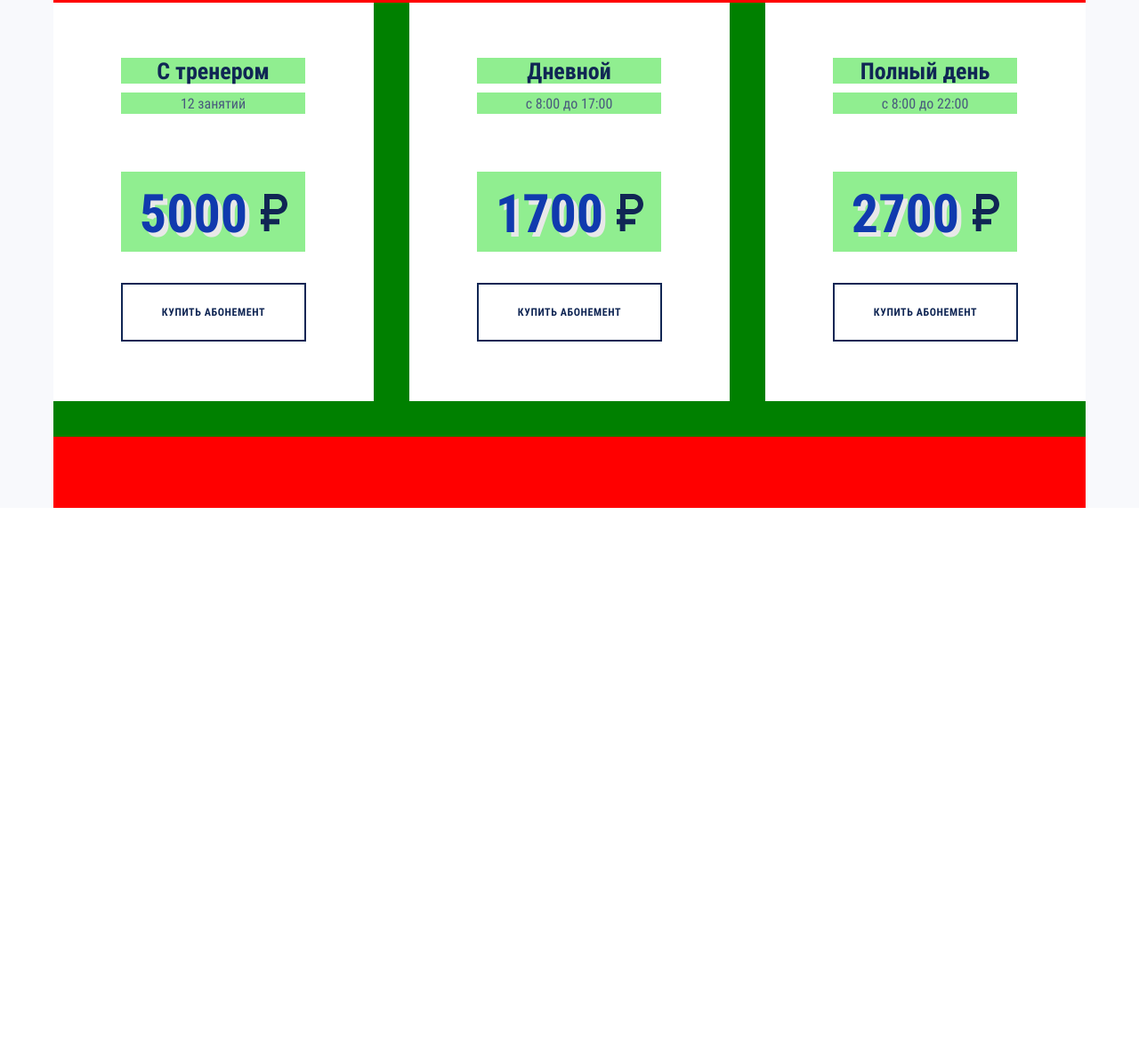
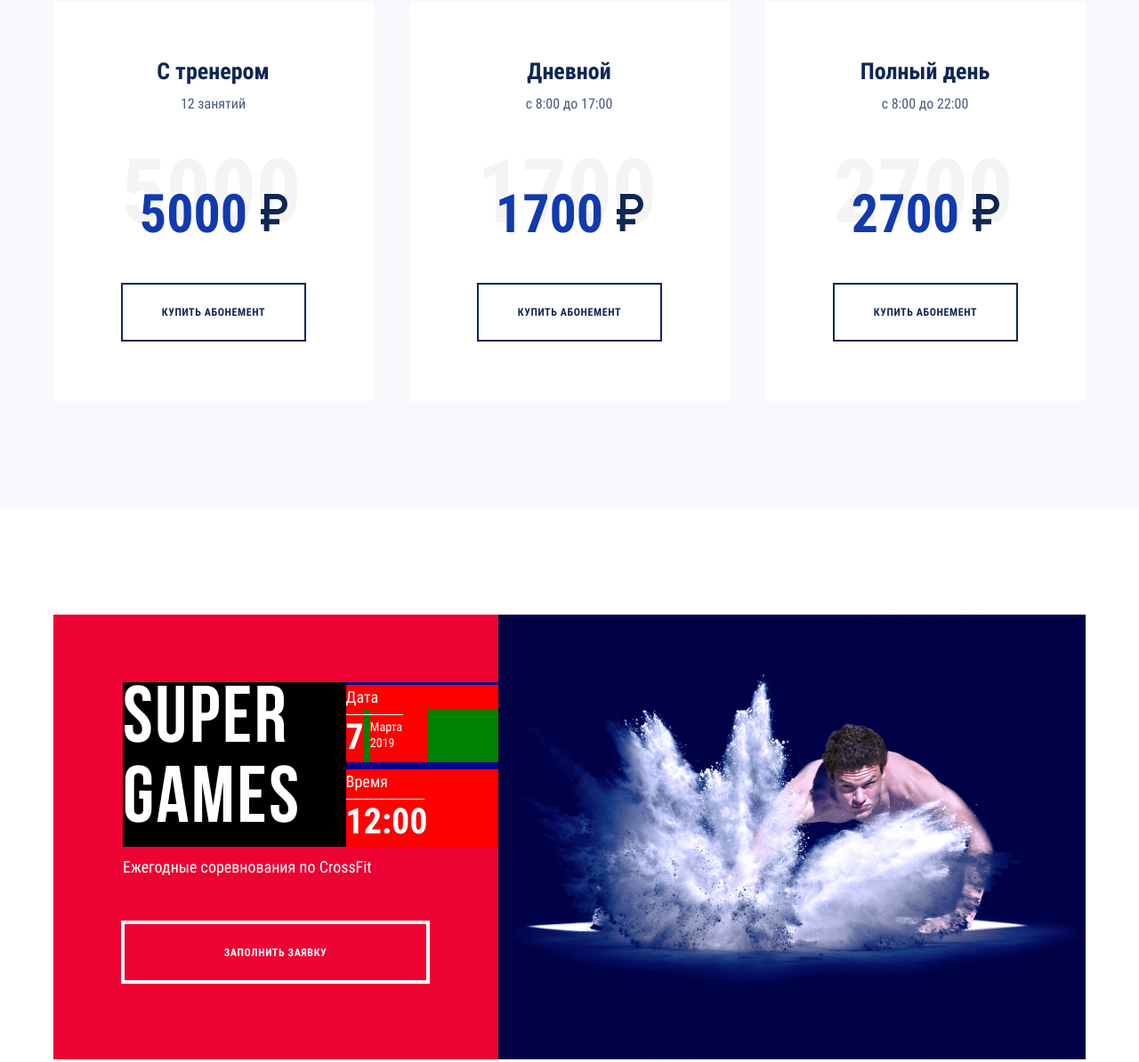
Before and after one commit to kalashnikovsb/Fitness, a website: page source/index.html in a window 1280 px wide. Shown: the part 1694-2888 px from the top of the page at 89% size. Before the commit the page ends 2265 px from the top, so only its background shows below. Drawn offline with nearby package versions, Linux system fonts and the light colour scheme; files that its build step writes are made by us from their sources.

Commit message:
Блок с анонсом

```diff
--- a/source/index.html
+++ b/source/index.html
@@ -44,7 +44,6 @@
 
     <main class="main-content">
       <h1 class="visually-hidden">Фитнес центр Supergym</h1>
-
       <section class="about">
         <div class="about__left">
           <h2 class="about__title">Тренажерный зал</h2>
@@ -67,7 +66,6 @@
       <section class="subscription">
         <div class="subscription__center">
           <h2 class="subscription__title">Абонементы</h2>
-
           <div class="subscription__times">
             <ul class="subscription__times-list">
               <li class="subscription__time-item">1 месяц</li>
@@ -75,13 +73,14 @@
               <li class="subscription__time-item">12 месяцев</li>
             </ul>
           </div>
-
           <ul class="subscription__rates-list">
             <li class="subscription__rate-item">
               <div class="subscription__inner">
                 <p class="subscription__name">С тренером</p>
                 <p class="subscription__info">12 занятий</p>
-                <p class="subscription__price">5000</p>
+                <p class="subscription__price" data-price="5000">
+                  <span class="subscription__num">5000</span>
+                </p>
                 <a class="button button--subscription" href="catalog.html">Купить абонемент</a>
               </div>
             </li>
@@ -89,7 +88,9 @@
               <div class="subscription__inner">
                 <p class="subscription__name">Дневной</p>
                 <p class="subscription__info">с 8:00 до 17:00</p>
-                <p class="subscription__price">1700</p>
+                <p class="subscription__price" data-price="1700">
+                  <span class="subscription__num">1700</span>
+                </p>
                 <a class="button button--subscription" href="catalog.html">Купить абонемент</a>
               </div>
             </li>
@@ -97,7 +98,9 @@
               <div class="subscription__inner">
                 <p class="subscription__name">Полный день</p>
                 <p class="subscription__info">с 8:00 до 22:00</p>
-                <p class="subscription__price">2700</p>
+                <p class="subscription__price" data-price="2700">
+                  <span class="subscription__num">2700</span>
+                </p>
                 <a class="button button--subscription" href="catalog.html">Купить абонемент</a>
               </div>
             </li>
@@ -105,6 +108,34 @@
         </div>
       </section>
 
+      <section class="games">
+        <div class="games__left">
+
+          <div class="games__inner">
+            <h2 class="games__title">Super Games</h2>
+            <div class="games__scedule">
+              <div class="games__date">
+                <span class="games__date-title">Дата</span>
+                <div class="games__date-text">
+                  <span class="games__day">7</span>
+                  <div class="games__month-year">Марта 2019</div>
+                </div>
+              </div>
+
+              <div class="games__time">
+                <div class="games__time-title">Время</div>
+                <div class="games__time-text">12:00</div>
+              </div>
+            </div>
+          </div>
+
+          <p class="games__text">Ежегодные соревнования по CrossFit</p>
+          <a class="button button--games">Заполнить заявку</a>
+        </div>
+
+        <div class="games__right"></div>
+      </section>
+
     </main>
 
   </body>
--- a/source/sass/blocks/button.scss
+++ b/source/sass/blocks/button.scss
@@ -46,9 +46,27 @@
   background: linear-gradient(-50deg, #003d85, #b80027 70%);
 }
 
+.button--games {
+  background: transparent;
+  width: 347px;
+  padding-top: 24px;
+  padding-bottom: 25px;
+  margin-left: -2px;
+}
+
 @media (max-width: $desktop-width) {
   .button--introduction {
     width: 187px;
+  }
+
+  .button--games {
+    font-size: 10px;
+    line-height: 12px;
+    border-width: 2px;
+    width: 204px;
+    margin-left: -1px;
+    padding-top: 12px;
+    padding-bottom: 13px;
   }
 }
 
--- /dev/null
+++ b/source/sass/blocks/games.scss
@@ -0,0 +1,217 @@
+.games {
+  background: green;
+  max-width: 1160px;
+  margin: 0 auto;
+  display: flex;
+  margin-bottom: 100px;
+}
+
+.games__left {
+  width: 500px;
+  box-sizing: border-box;
+  padding-top: 76px;
+  padding-bottom: 85px;
+  padding-left: 78px;
+  margin-right: 0;
+  background: #ed0233;
+}
+
+.games__inner {
+  background: black;
+  display: flex;
+  margin-bottom: 9px;
+}
+
+.games__title {
+  font-family: "Bebas Neue", "Arial", sans-serif;
+  font-size: 90px;
+  line-height: 90px;
+  font-weight: 700;
+  color: #ffffff;
+  text-transform: uppercase;
+  letter-spacing: 0.03em;
+  width: 240px;
+  margin-top: 0;
+  margin-bottom: 0;
+  margin-right: 50px;
+}
+
+.games__scedule {
+  font-family: "Roboto Condensed", "Arial", sans-serif;
+  color: #ffffff;
+  background: darkblue;
+  width: 100%;
+  padding-top: 3px;
+}
+
+.games__date {
+  margin-bottom: 8px;
+}
+
+.games__date-title {
+  font-size: 18px;
+  line-height: 27px;
+  font-weight: 400;
+  background: red;
+  display: block;
+  position: relative;
+}
+
+.games__date-title::before {
+  content: "";
+  width: 64px;
+  height: 1px;
+  background: #ffffff;
+  position: absolute;
+  bottom: -7px;
+  left: 0;
+}
+
+.games__date-text {
+  background: green;
+  display: flex;
+}
+
+.games__day {
+  font-size: 40px;
+  line-height: 60px;
+  font-weight: 700;
+  background: red;
+  margin-right: 7px;
+}
+
+.games__month-year {
+  font-size: 14px;
+  line-height: 18px;
+  font-weight: 400;
+  background: red;
+  width: 65px;
+  padding-top: 11px;
+}
+
+.games__time-title {
+  font-size: 18px;
+  line-height: 27px;
+  background: red;
+  position: relative;
+}
+
+.games__time-title::before {
+  content: "";
+  position: absolute;
+  bottom: -7px;
+  left: 0;
+  background: #ffffff;
+  width: 88px;
+  height: 1px;
+}
+
+.games__time-text {
+  background: red;
+  font-size: 40px;
+  line-height: 60px;
+  font-weight: bold;
+}
+
+.games__text {
+  font-family: "Roboto Condensed", "Arial", sans-serif;
+  font-size: 18px;
+  line-height: 27px;
+  color: #ffffff;
+  margin-top: 0;
+  margin-bottom: 47px;
+}
+
+.games__right {
+  width: 660px;
+  background: #010245;
+  background-position: 50% 50%;
+  background-repeat: no-repeat;
+  background-image: url("../img/sportsman-desktop@1x.jpg");
+}
+
+@media (max-width: $desktop-width) {
+  .games {
+    max-width: 678px;
+  }
+
+  .games__left {
+    width: 292px;
+    padding-top: 45px;
+    padding-bottom: 50px;
+    padding-left: 45px;
+    margin-right: 0;
+  }
+
+  .games__inner {
+    margin-bottom: 1px;
+  }
+
+  .games__title {
+    font-size: 52px;
+    line-height: 52px;
+    width: 300px;
+    margin-right: 23px;
+  }
+
+  .games__scedule {
+    width: 100%;
+    padding-top: 1px;
+  }
+
+  .games__date {
+    margin-bottom: 0;
+  }
+
+  .games__date-title {
+    font-size: 12px;
+    line-height: 18px;
+  }
+
+  .games__date-title::before {
+    width: 42px;
+    height: 1px;
+    bottom: -3px;
+  }
+
+  .games__day {
+    font-size: 24px;
+    line-height: 36px;
+    margin-right: 4px;
+  }
+
+  .games__month-year {
+    font-size: 10px;
+    line-height: 12px;
+    width: 40px;
+    padding-top: 5px;
+  }
+
+  .games__time-title {
+    font-size: 12px;
+    line-height: 18px;
+    margin-bottom: -3px;
+  }
+
+  .games__time-title::before {
+    bottom: -2px;
+    left: 0;
+    width: 56px;
+  }
+
+  .games__time-text {
+    font-size: 24px;
+    line-height: 36px;
+  }
+
+  .games__text {
+    font-size: 12px;
+    line-height: 18px;
+    margin-bottom: 31px;
+  }
+
+  .games__right {
+    width: 386px;
+    background-image: url("../img/sportsman-tablet@1x.jpg");
+  }
+}
--- a/source/sass/blocks/subscription.scss
+++ b/source/sass/blocks/subscription.scss
@@ -1,9 +1,9 @@
 .subscription {
   background: #f8f9fc;
+  margin-bottom: 120px;
 }
 
 .subscription__center {
-  background: red;
   max-width: 1160px;
   margin: auto;
   padding-top: 114px;
@@ -20,7 +20,6 @@
   letter-spacing: 0.03em;
   margin: auto;
   text-align: center;
-  background: lightgreen;
   margin-top: 0;
   margin-bottom: 38px;
 }
@@ -36,7 +35,6 @@
   margin: 0;
   padding: 0;
   display: flex;
-  background: #aaaaaa;
   position: relative;
   margin-top: 0;
   margin-bottom: 0;
@@ -64,6 +62,10 @@
   border-bottom: 2px solid rgb(228, 228, 228);
 }
 
+.subscription__time-item:hover {
+  color: #102654;
+}
+
 .subscription__time-item:last-of-type {
   margin-right: 0;
 }
@@ -81,7 +83,6 @@
   flex-wrap: wrap;
   list-style: none;
   padding: 0;
-  background: green;
 }
 
 .subscription__rate-item {
@@ -120,7 +121,6 @@
   line-height: 29px;
   font-weight: 700;
   color: #102654;
-  background: lightgreen;
   margin-top: 0;
   margin-bottom: 10px;
 }
@@ -131,7 +131,6 @@
   line-height: 24px;
   font-weight: 400;
   color: #495a7d;
-  background: lightgreen;
   margin-top: 0;
   margin-bottom: 65px;
 }
@@ -142,12 +141,11 @@
   line-height: 90px;
   font-weight: 700;
   color: #103aae;
-  background: lightgreen;
   padding-right: 44px;
   margin-top: 0;
   margin-bottom: 35px;
   position: relative;
-  text-shadow: 5px 5px #e8e8e8;
+  z-index: 2;
 }
 
 .subscription__price::before {
@@ -157,10 +155,30 @@
   right: 20px;
   width: 30px;
   height: 42px;
+  z-index: 2;
   background: url("../img/rouble.svg") 50% 50% no-repeat;
 }
 
+.subscription__price::after {
+  content: attr(data-price);
+  position: absolute;
+  bottom: -4px;
+  left: 0;
+  font-size: 100px;
+  line-height: 150px;
+  color: rgba(232, 232, 232, 0.48);
+}
+
+.subscription__num {
+  position: relative;
+  z-index: 2;
+}
+
 @media (max-width: $desktop-width) {
+  .subscription {
+    margin-bottom: 100px;
+  }
+
   .subscription__center {
     max-width: none;
     padding-top: 95px;
@@ -202,6 +220,10 @@
     position: absolute;
     top: 25px;
     right: 61px;
+  }
+
+  .subscription__price::after {
+    left: 44px;
   }
 }
 
@@ -273,4 +295,11 @@
     height: 33px;
     background-size: cover;
   }
+
+  .subscription__price::after {
+    font-size: 80px;
+    line-height: 120px;
+    left: 22px;
+    top: -45px;
+  }
 }
--- a/source/sass/style.scss
+++ b/source/sass/style.scss
@@ -10,3 +10,4 @@
 @import "blocks/button.scss";
 @import "blocks/about.scss";
 @import "blocks/subscription.scss";
+@import "blocks/games.scss";
```
Also changed, not shown: build/css/style.min.css, build/img/sportsman-desktop@1x.jpg (added), build/img/sportsman-desktop@2x.jpg (added), build/img/sportsman-phone@1x.jpg (added), build/img/sportsman-phone@2x.jpg (added), build/img/sportsman-tablet@1x.jpg (added), build/img/sportsman-tablet@2x.jpg (added), build/index.html, source/img/sportsman-desktop@1x.jpg (added), source/img/sportsman-desktop@2x.jpg (added), source/img/sportsman-phone@1x.jpg (added), source/img/sportsman-phone@2x.jpg (added), source/img/sportsman-tablet@1x.jpg (added), source/img/sportsman-tablet@2x.jpg (added), 1 other file.
